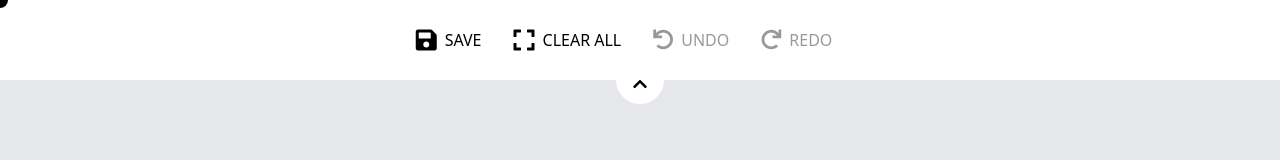
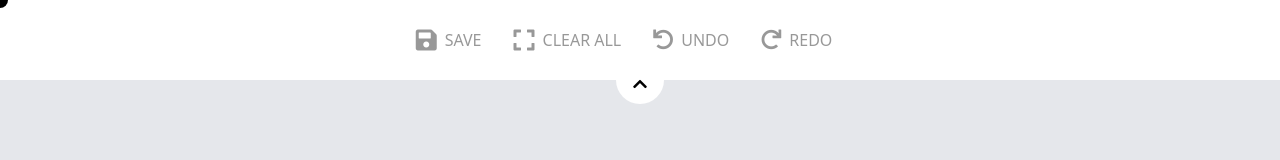
Before and after one commit to ChenHuei/vue-panel, a Vue app: page / in a window 1280 px wide. Shown: the top 160 px of the page. Built offline with nearby package versions, Linux system fonts and the light colour scheme.

Commit message:
Add disabled status

```diff
--- a/src/App.vue
+++ b/src/App.vue
@@ -12,8 +12,9 @@
       @mouseenter="onMouseEnter"
     />
     <Header
-      :isDisabeldUndo="isDisabeldUndo"
-      :isDisabeldRedo="isDisabeldRedo"
+      :isDisabledSave="isDisabledSave"
+      :isDisabledUndo="isDisabledUndo"
+      :isDisabledRedo="isDisabledRedo"
       @save="saveHandler"
       @clear="clearHandler"
       @undo="undoHandler"
@@ -51,11 +52,15 @@ export default class App extends Vue {
   canvas: HTMLCanvasElement | null = null;
   context: CanvasRenderingContext2D | null = null;
 
-  get isDisabeldUndo(): boolean {
+  get isDisabledSave(): boolean {
+    return this.history.length === 0;
+  }
+
+  get isDisabledUndo(): boolean {
     return this.current === 0;
   }
 
-  get isDisabeldRedo(): boolean {
+  get isDisabledRedo(): boolean {
     return this.current === this.history.length;
   }
 
@@ -97,13 +102,13 @@ export default class App extends Vue {
   }
 
   undoHandler(): void {
-    if (this.isDisabeldUndo) return;
+    if (this.isDisabledUndo) return;
 
     this.changeHistoryHandler(-1);
   }
 
   redoHandler(): void {
-    if (this.isDisabeldRedo) return;
+    if (this.isDisabledRedo) return;
 
     this.changeHistoryHandler(1);
   }
--- a/src/components/Header.vue
+++ b/src/components/Header.vue
@@ -6,8 +6,9 @@
     <Item
       v-for="item in list"
       :key="item.event"
-      :isDisabeldUndo="isDisabeldUndo"
-      :isDisabeldRedo="isDisabeldRedo"
+      :isDisabledSave="isDisabledSave"
+      :isDisabledUndo="isDisabledUndo"
+      :isDisabledRedo="isDisabledRedo"
       v-bind="item"
       v-on="$listeners"
     />
@@ -43,10 +44,13 @@ import { HEADER_LIST } from "@/constants/header";
 })
 export default class Header extends Vue {
   @Prop()
-  isDisabeldUndo!: boolean;
+  isDisabledSave!: boolean;
 
   @Prop()
-  isDisabeldRedo!: boolean;
+  isDisabledUndo!: boolean;
+
+  @Prop()
+  isDisabledRedo!: boolean;
 
   isCollapse = false;
 
--- a/src/components/header/Item.vue
+++ b/src/components/header/Item.vue
@@ -30,10 +30,13 @@ export default class HeaderItem extends Vue {
   disabledKey!: string;
 
   @Prop()
-  isDisabeldUndo!: boolean;
+  isDisabledSave!: boolean;
 
   @Prop()
-  isDisabeldRedo!: boolean;
+  isDisabledUndo!: boolean;
+
+  @Prop()
+  isDisabledRedo!: boolean;
 }
 </script>
 
--- a/src/constants/header.ts
+++ b/src/constants/header.ts
@@ -10,27 +10,27 @@ export const HEADER_LIST: {
     label: "save",
     event: "save",
     size: "text-2xl",
-    disabledKey: "",
+    disabledKey: "isDisabledSave",
   },
   {
     icon: "expand",
     label: "clear all",
     event: "clear",
     size: "text-2xl",
-    disabledKey: "",
+    disabledKey: "isDisabledSave",
   },
   {
     icon: "undo",
     label: "undo",
     event: "undo",
     size: "text-xl",
-    disabledKey: "isDisabeldUndo",
+    disabledKey: "isDisabledUndo",
   },
   {
     icon: "redo",
     label: "redo",
     event: "redo",
     size: "text-xl",
-    disabledKey: "isDisabeldRedo",
+    disabledKey: "isDisabledRedo",
   },
 ];
```
